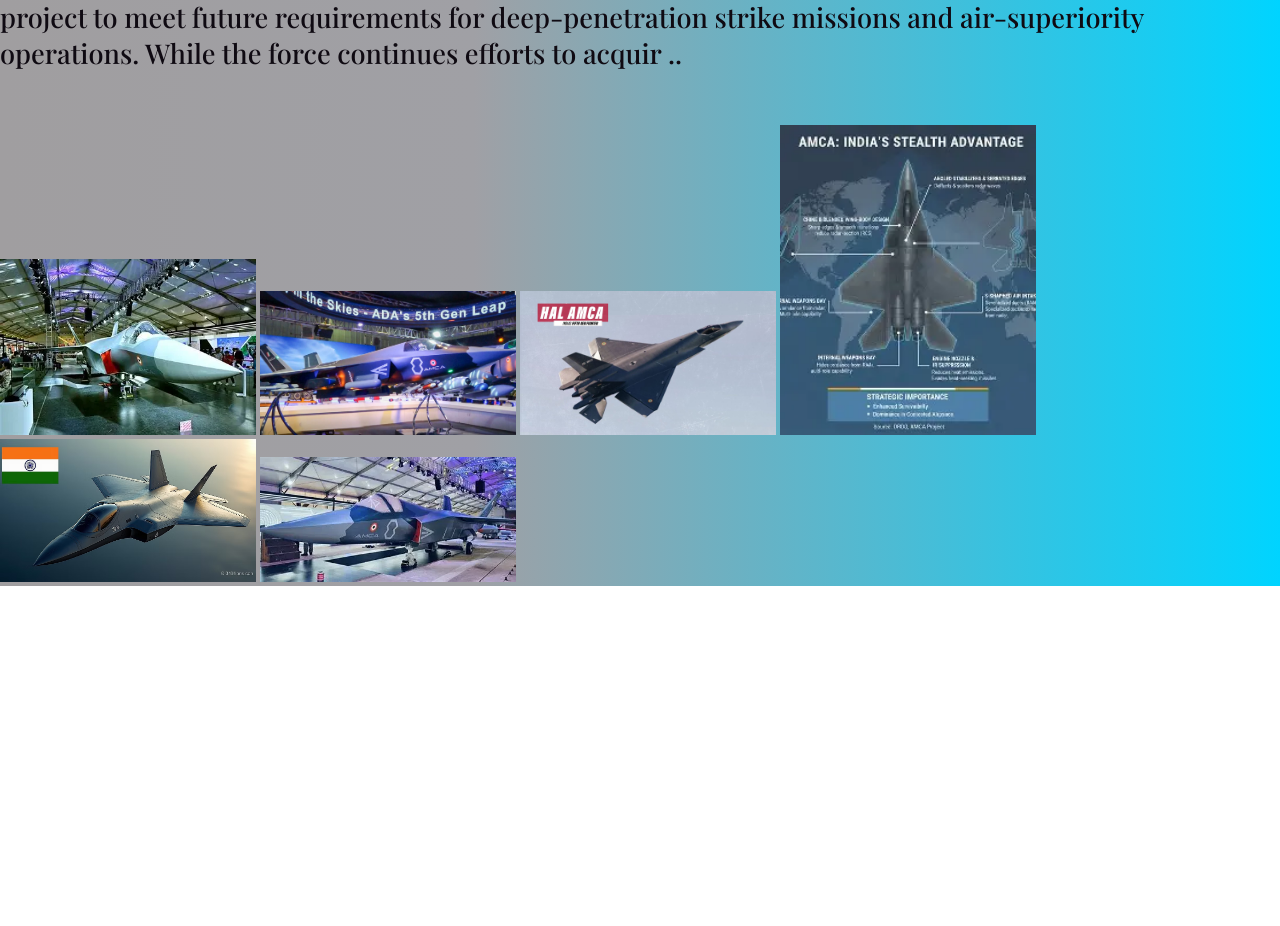
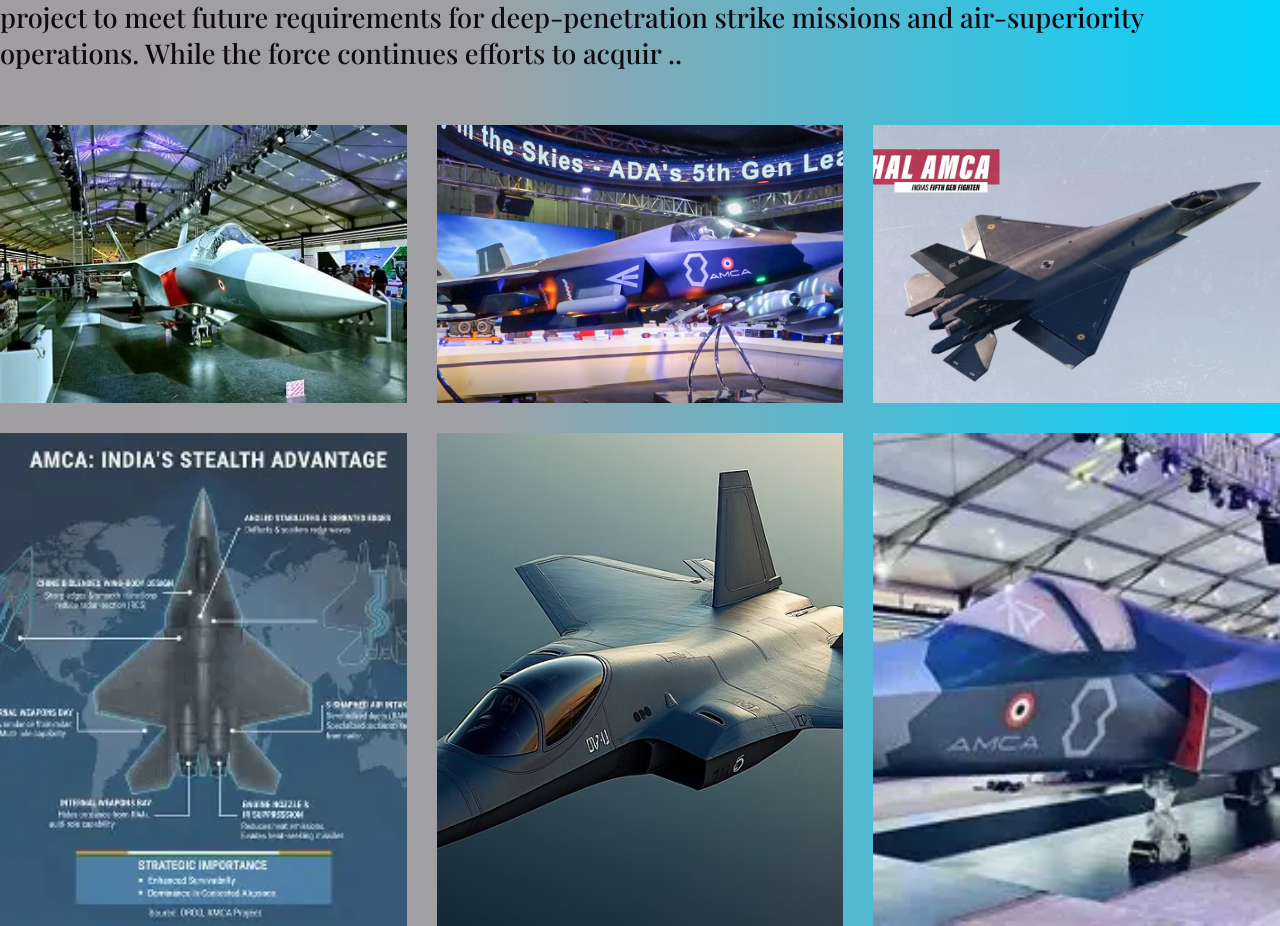
Before and after one commit to SakhareAdii/CSS, a plain HTML site: page Typography/index.html in a window 1280 px wide. Shown: the part 1148-2074 px from the top of the page. Before the commit the page ends 1734 px from the top, so only its background shows below. Drawn offline with nearby package versions, Linux system fonts and the light colour scheme; a web font is replaced by a local one.

Commit message:
Add grid layout and images for IAF project in HTML and CSS

```diff
--- a/Typography/index.html
+++ b/Typography/index.html
@@ -28,11 +28,26 @@
 
 Long-term IAF force structure
 The IAF has been pursuing the AMCA project to meet future requirements for deep-penetration strike missions and air-superiority operations. While the force continues efforts to acquir ..</p> <br><br><br>
+
+<div class="grid-container">
+        <div class="grid-item">
 <img src="/Typography/image/amca2.webp" width="20%" height="20%">
+    </div>
+    <div class="grid-item">
 <img src="/Typography/image/amca3.jpg" width="20%" height="20%">
+    </div>
+    <div class="grid-item">
 <img src="/Typography/image/amca4.jpg" width="20%" height="20%">
+    </div>
+    <div class="grid-item">
 <img src="/Typography/image/amca5.webp" width="20%" height="20%">
+    </div>
+    <div class="grid-item">
 <img src="/Typography/image/amca6.avif" width="20%" height="20%">
+    </div>
+    <div class="grid-item">
 <img src="/Typography/image/amca7.webp" width="20%" height="20%">
+    </div>
+</div>
 </body>
 </html>
--- a/Typography/style.css
+++ b/Typography/style.css
@@ -39,3 +39,27 @@
   font-size: 1.7rem;
   color: rgb(15, 10, 18);
 }
+
+
+ .grid-container{
+    display: grid;
+    grid-template-columns: repeat(3, 1fr);
+    gap: 30px;
+
+
+
+}
+.grid-item{
+    background-color: black;
+    overflow: hidden;
+}
+
+.grid-item img{
+    width: 100%;
+    height:100%;
+    object-fit: cover;
+    transition: transform 0.5s ease;
+    display: flex;
+
+
+}
```
